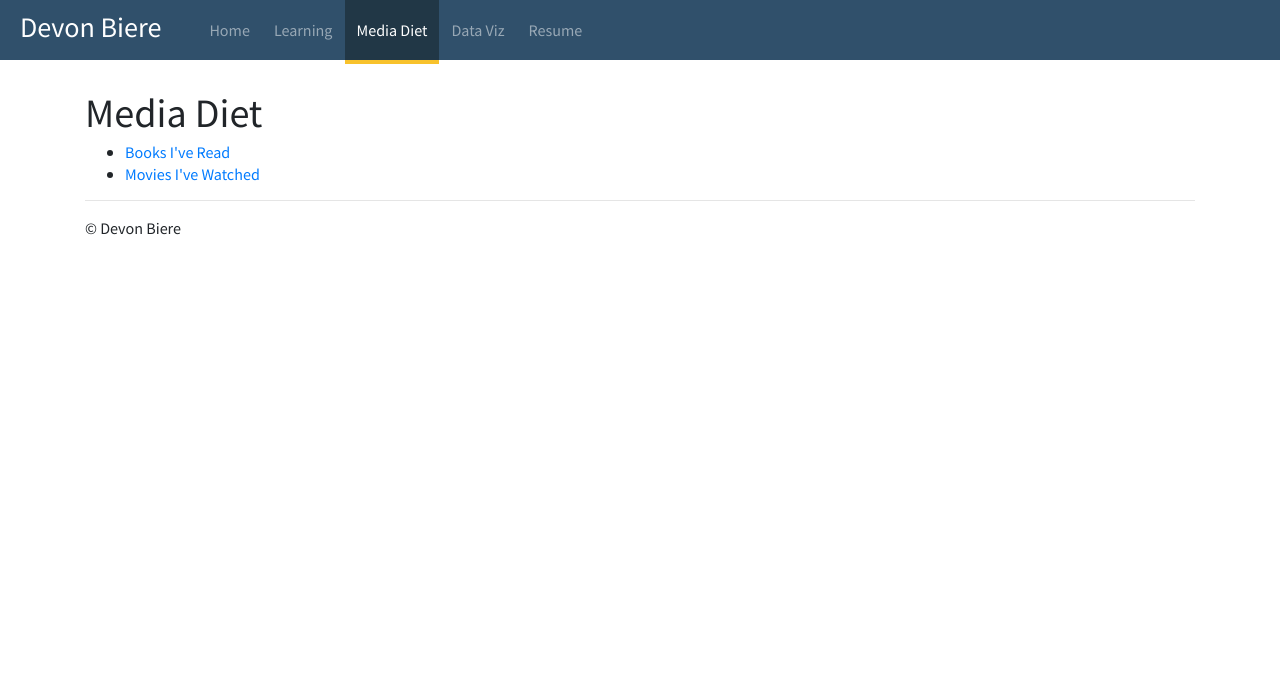
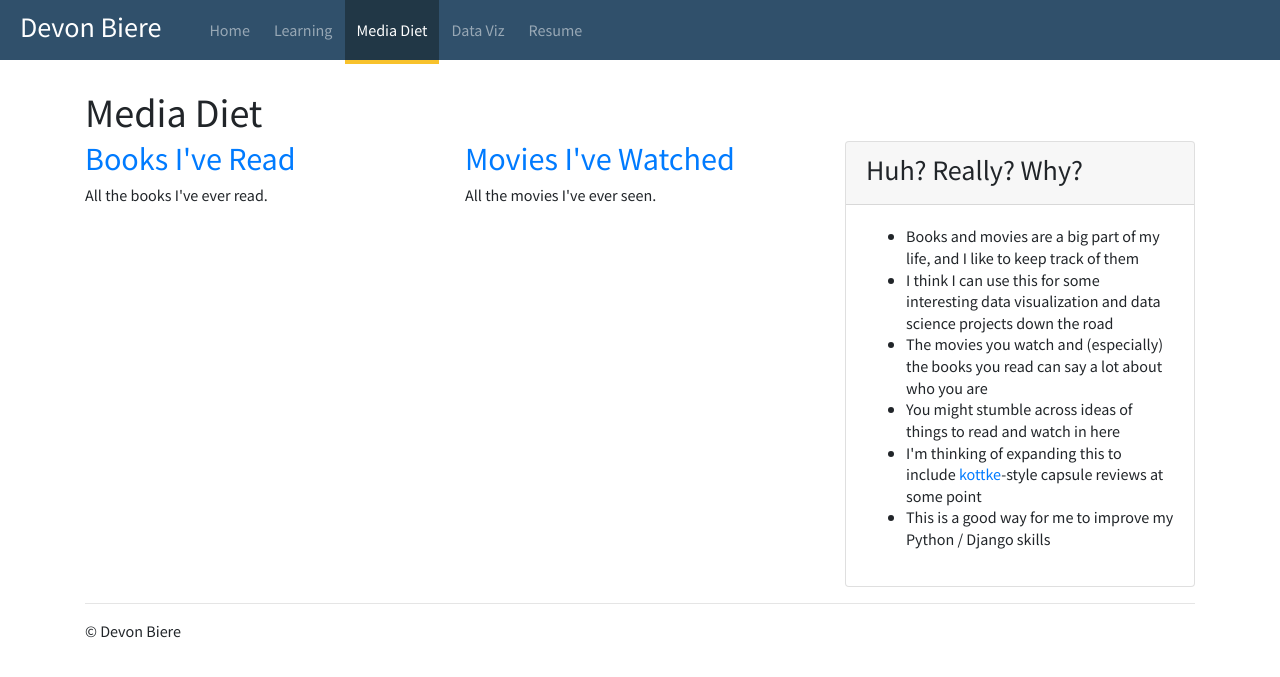
Before and after one commit to dbiere/dbiere_com_django, a Django app: page /media_diet in a window 1280 px wide. Shown: the top 677 px of the page. Run offline with Django 3.2, Linux system fonts and the light colour scheme; data that the repository does not hold is empty; some libraries are stand-ins or nearby versions.

Commit message:
Updated Media Diet main page to include book and movie lists. Added explanation

```diff
--- a/main/views.py
+++ b/main/views.py
@@ -1,6 +1,9 @@
 from django.shortcuts import render
 
 from django.http import HttpResponse
+
+from movies.models import Movie
+from books.models import Book
 
 def index(request):
     return render(request, 'main/index.html')
@@ -9,7 +12,17 @@ def learning(request):
     return render(request, 'main/learning.html')
 
 def media_diet(request):
-    return render(request, 'main/media_diet.html')
+
+    recent_items_limit = 10
+    recent_books = Book.objects.all().order_by('-date_finished')[:recent_items_limit]
+    recent_movies = Movie.objects.all().order_by('-date_watched')[:recent_items_limit]
+
+    context = {
+        'recent_books': recent_books,
+        'recent_movies': recent_movies,
+    }
+
+    return render(request, 'main/media_diet.html', context)
 
 def resume(request):
     return render(request, 'main/resume.html')
--- a/templates/main/index.html
+++ b/templates/main/index.html
@@ -65,6 +65,7 @@
         <ul>
             <li>Working on B.S. of Data Management/Data Analytics at WGU. Goal is to finish by December 2020 (currently 44.2% complete).</li>
             <li>Diving back into Python and Django.</li>
+            <li>Learning to juggle (literally).</li>
         </ul>
 
     </div>
--- a/templates/main/media_diet.html
+++ b/templates/main/media_diet.html
@@ -9,10 +9,70 @@
 
 <h1>Media Diet</h1>
 
-<ul>
-    <li><a href="{% url 'books' %}">Books I've Read</a></li>
-    <li><a href="{% url 'movies' %}">Movies I've Watched</a></li>
-</ul>
+<div class="row">
+
+    <!-- Books -->
+    <div class="col-md-4">
+        <h2><a href="{% url 'books' %}">Books I've Read</a></h2>
+
+        <p>All the books I've ever read.
+
+        {% if recent_books %}
+            Most recent ones...</p>
+
+            <ul>
+            {% for book in recent_books %}
+                <li>{{ book.title }}</li>
+            {% endfor %}
+                <li><a href="{% url 'books' %}">More...</a></li>
+            </ul>
+
+        {% endif %}
+
+    </div>
+
+    <!-- Movies -->
+    <div class="col-md-4">
+        <h2><a href="{% url 'movies' %}">Movies I've Watched</a></h2>
+
+        <p>All the movies I've ever seen.</p>
+
+        {% if recent_movies %}
+            Most recent ones...</p>
+            <ul>
+            {% for movie in recent_movies %}
+                <li>{{ movie.title }} <span class="media-info-light">({{ movie.year_released}})</li>
+            {% endfor %}
+                <li><a href="{% url 'movies' %}">More...</a></li>
+            </ul>
+
+        {% endif %}
+
+    </div>
+
+    <!-- What??? -->
+    <div class="col-md-4">
+        <div class="card">
+            <div class="card-header">
+                <h3>Huh? Really? Why?</h3>
+            </div>
+            <div class="card-body">
+                <ul>
+
+                    <li>Books and movies are a big part of my life, and I like to keep track of them</li>
+                    <li>I think I can use this for some interesting data visualization and data science projects down the road</li>
+                    <li>The movies you watch and (especially) the books you read can say a lot about who you are</li>
+                    <li>You might stumble across ideas of things to read and watch in here</li>
+                    <li>I'm thinking of expanding this to include
+                        <a href="https://kottke.org/tags/word.php?word=media%20diet">kottke</a>-style capsule reviews at some point</li>
+                    <li>This is a good way for me to improve my Python / Django skills</li>
+                </ul>
+            </div>
+        </div>
+    </div>
+
+
+</div>
 
 
 {% endblock %}
```
